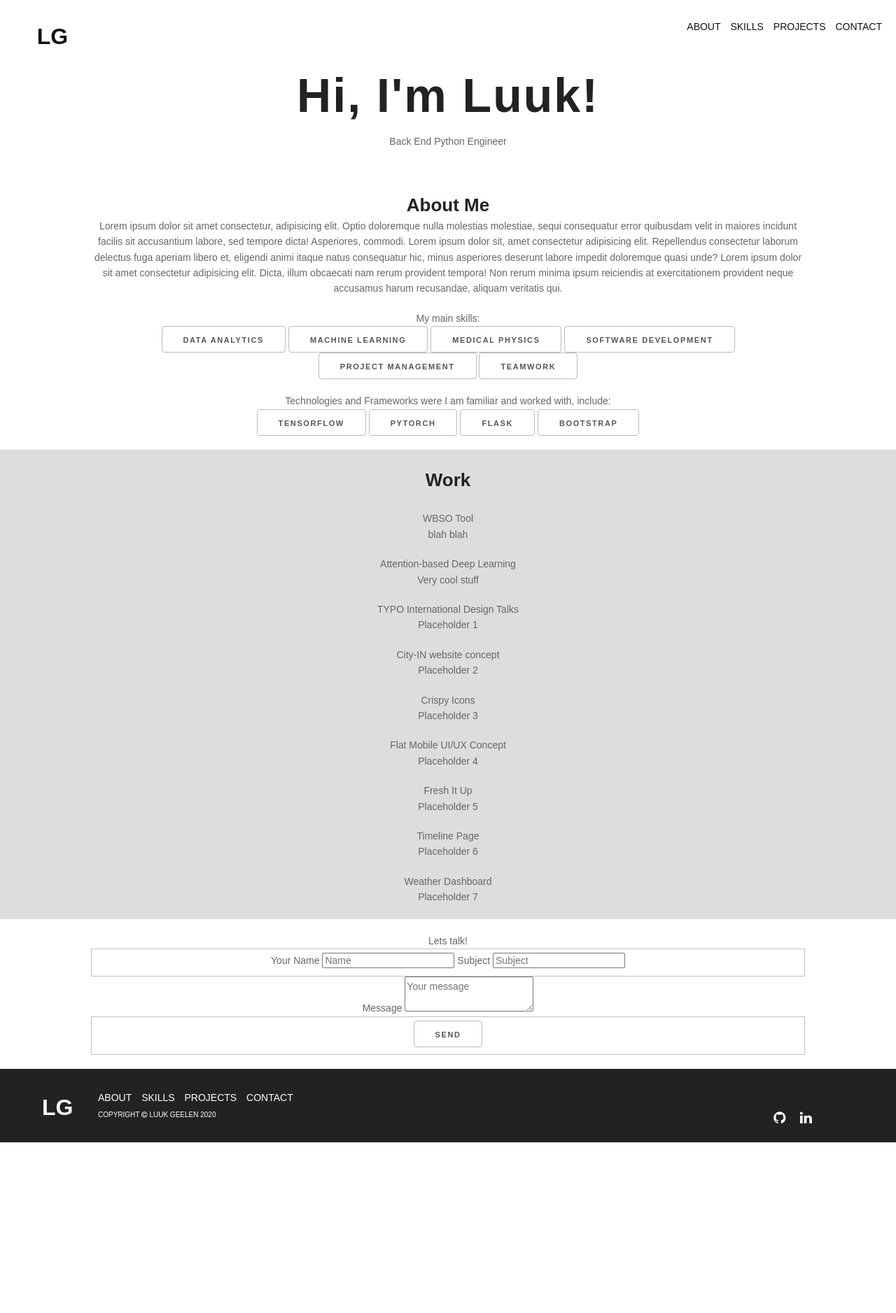
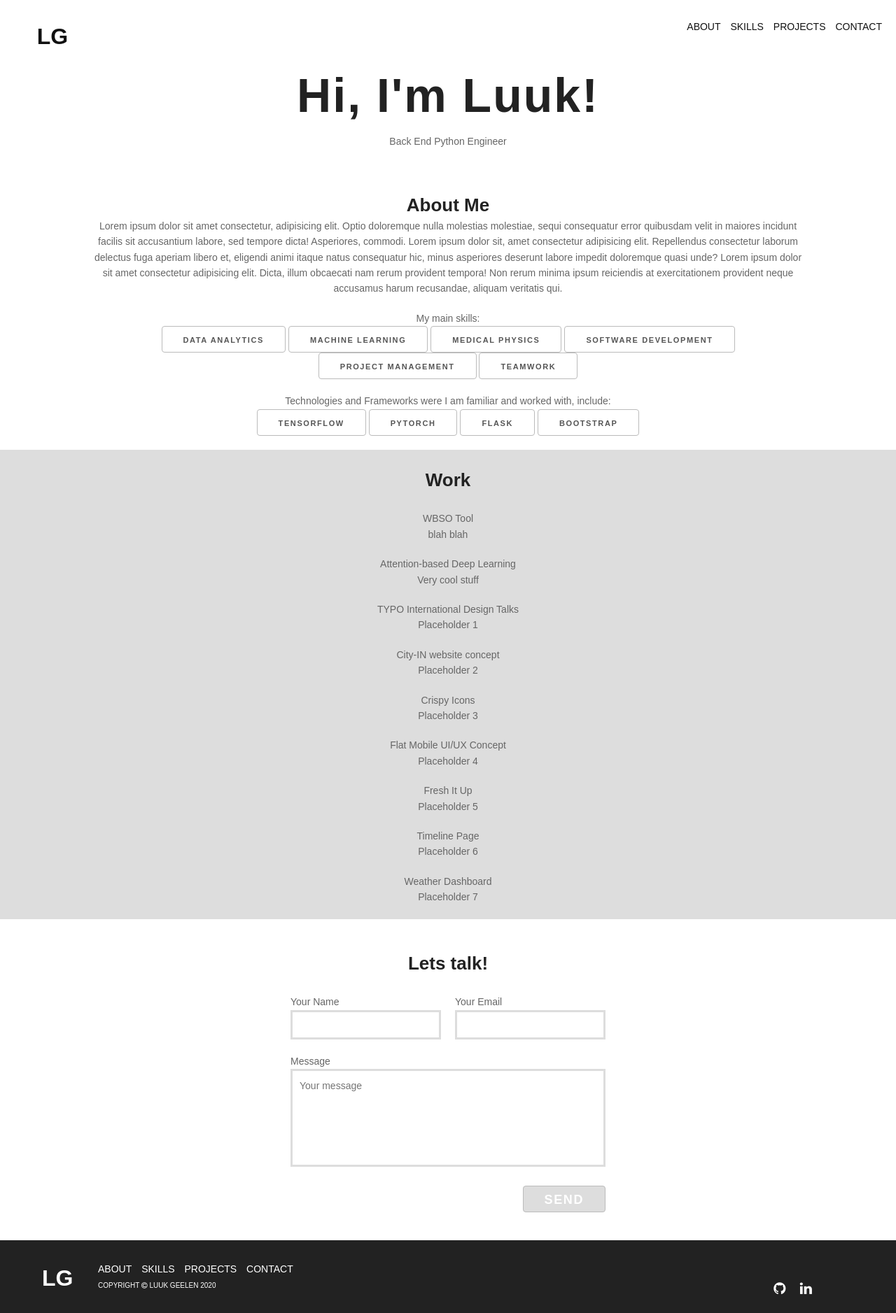
Before and after one commit to LuuckyG/PortfolioWebsite, a Jekyll site: the page built from index.html, in a window 1280 px wide. Shown: the whole page at 70% size. Built offline with Jekyll 4.4.1, drawn with Linux system fonts in a browser that asks for light colours; some web fonts are replaced; before the commit the page ends 1633 px from its top, so only the background shows below that.

Commit message:
Finished contact form layout

```diff
--- a/_includes/contact.html
+++ b/_includes/contact.html
@@ -1,27 +1,26 @@
-<section id="contact" class="contact-section">
+<section id="contact" class="contact-section alt-background">
 
     <div class="content-wrapper">
-        <div class="contact-form">
-            Lets talk!
+        <div class="contact-form-header">
+            <h3>Lets talk!</h3>
         </div>
 
-        <form class="contact-form">
+        <form class="contact-form" method="POST" action="//formspree.io/{{site.data.settings.email}}">
 
-            <fieldset class="contact-info-group">
+            <fieldset class="contact-info-wrapper">
                 <label><span>Your Name</span>
-                <input placeholder="Name"></label>
+                <input></label>
 
-                <label><span>Subject</span>
-                <input placeholder="Subject"></label>
-
+                <label><span>Your Email</span>
+                <input></label>
             </fieldset>
 
             <label><span>Message</span>
             <textarea placeholder="Your message"></textarea></label>
 
-            <fieldset class="submit-wrap">
-                <input type="submit" value="Send">
-            </fieldset>
+            <div class="submit-wrapper">
+                <button type="submit">Send</button>
+            </div>
 
         </form>
     </div>
--- a/assets/css/4-sections/_contact.sass
+++ b/assets/css/4-sections/_contact.sass
@@ -0,0 +1,64 @@
+.contact-section
+    display: flex
+    margin: 0 auto
+
+
+form
+    max-width: 450px
+    margin: 0 auto 20px auto
+    text-align: left
+
+    fieldset
+        border: none
+
+    input, textarea
+        box-sizing: border-box
+        border: 3px solid $silver
+        width: 100%
+        appearance: none
+        padding: 10px
+
+    textarea
+        height: 10em
+        resize: none
+
+    .submit-wrapper
+        text-align: right
+
+    [type="submit"]
+        background: $silver
+        color: white
+        font-size: 18px
+        text-transform: uppercase
+        width: fit-content
+
+        &:hover
+            background: $silver
+
+
+.contact-info-wrapper
+
+    margin: 0
+    padding: 0
+
+    label
+        box-sizing: border-box
+        display: inline-block
+        width: 50%
+        text-align: left
+        float: left
+
+        &:nth-child(1)
+            padding-right: 10px
+
+        &:nth-child(2)
+            padding-left: 10px
+
+    span
+        box-sizing: border-box
+        display: block
+
+
+label
+    display: block
+    margin-bottom: 20px
```
